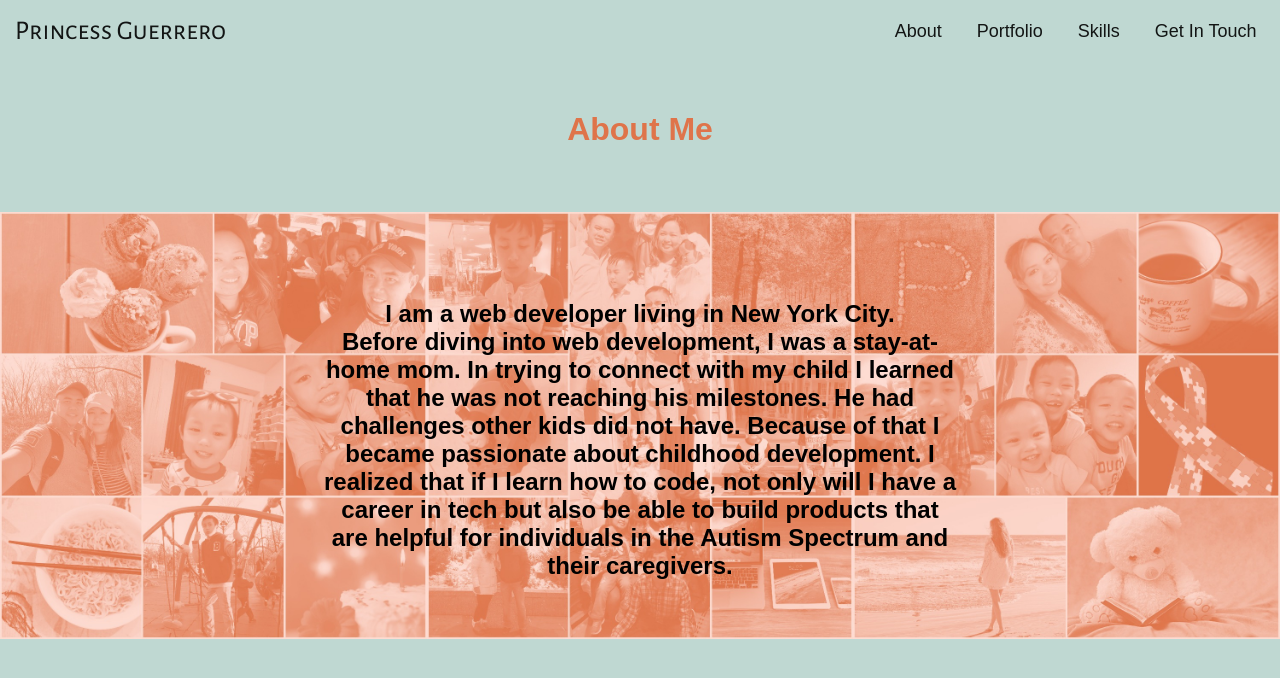
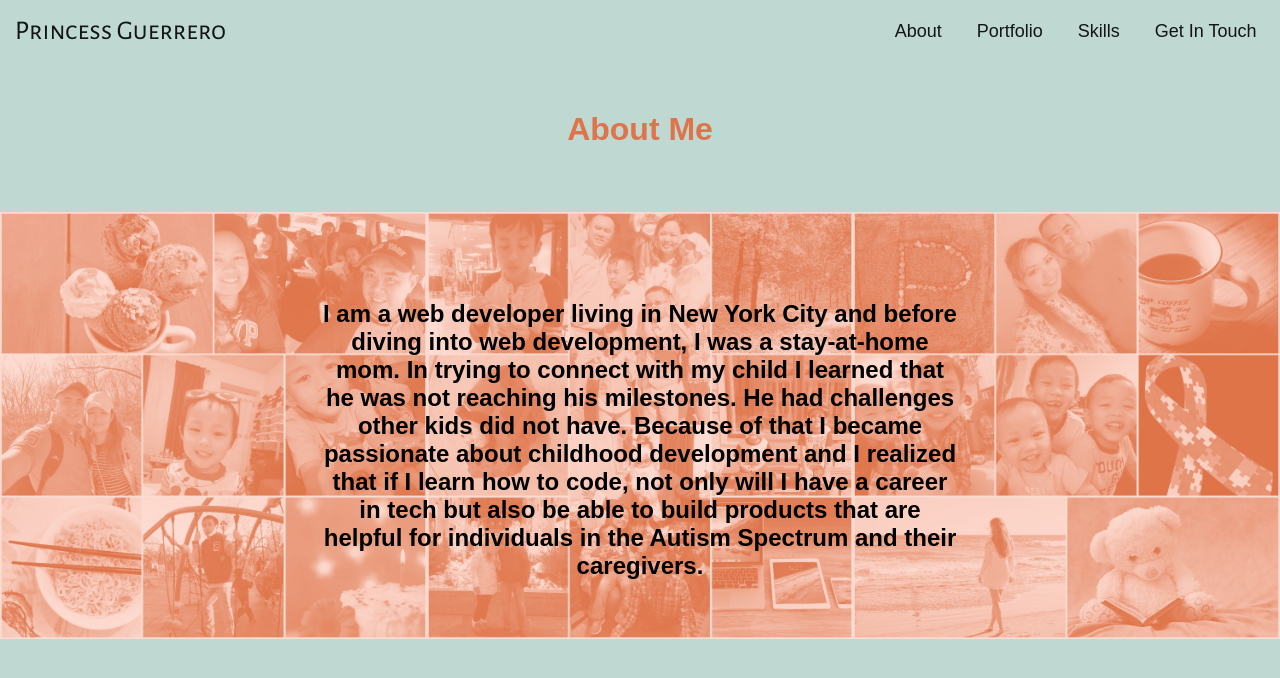
Before and after one commit to princessguerrero/personalpage, a React (Create React App) app: page /about in a window 1280 px wide. Shown: the top 678 px of the page. Built offline with nearby package versions, Linux system fonts and the light colour scheme; a web font is replaced by a local one.

Commit message:
edit about page

```diff
--- a/src/components/About.jsx
+++ b/src/components/About.jsx
@@ -19,14 +19,14 @@ class About extends Component {
             <img src={Pjimg2} className="photo" />
           </div>
           <div className="centeredAbout">
-            I am a web developer living in New York City. <br />
-            Before diving into web development,  I was a stay-at-home
-            mom. In trying to connect with my child I learned that he was not
-            reaching his milestones. He had challenges other kids did not have.
-            Because of that I became passionate about childhood development. I
-            realized that if I learn how to code, not only will I have a career
-            in tech but also be able to build products that are helpful for
-            individuals in the Autism Spectrum and their caregivers.
+            I am a web developer living in New York City and before diving into
+            web development, I was a stay-at-home mom. In trying to connect with
+            my child I learned that he was not reaching his milestones. He had
+            challenges other kids did not have. Because of that I became
+            passionate about childhood development and I realized that if I
+            learn how to code, not only will I have a career in tech but also be
+            able to build products that are helpful for individuals in the
+            Autism Spectrum and their caregivers.
           </div>
         </div>
       </div>
```
